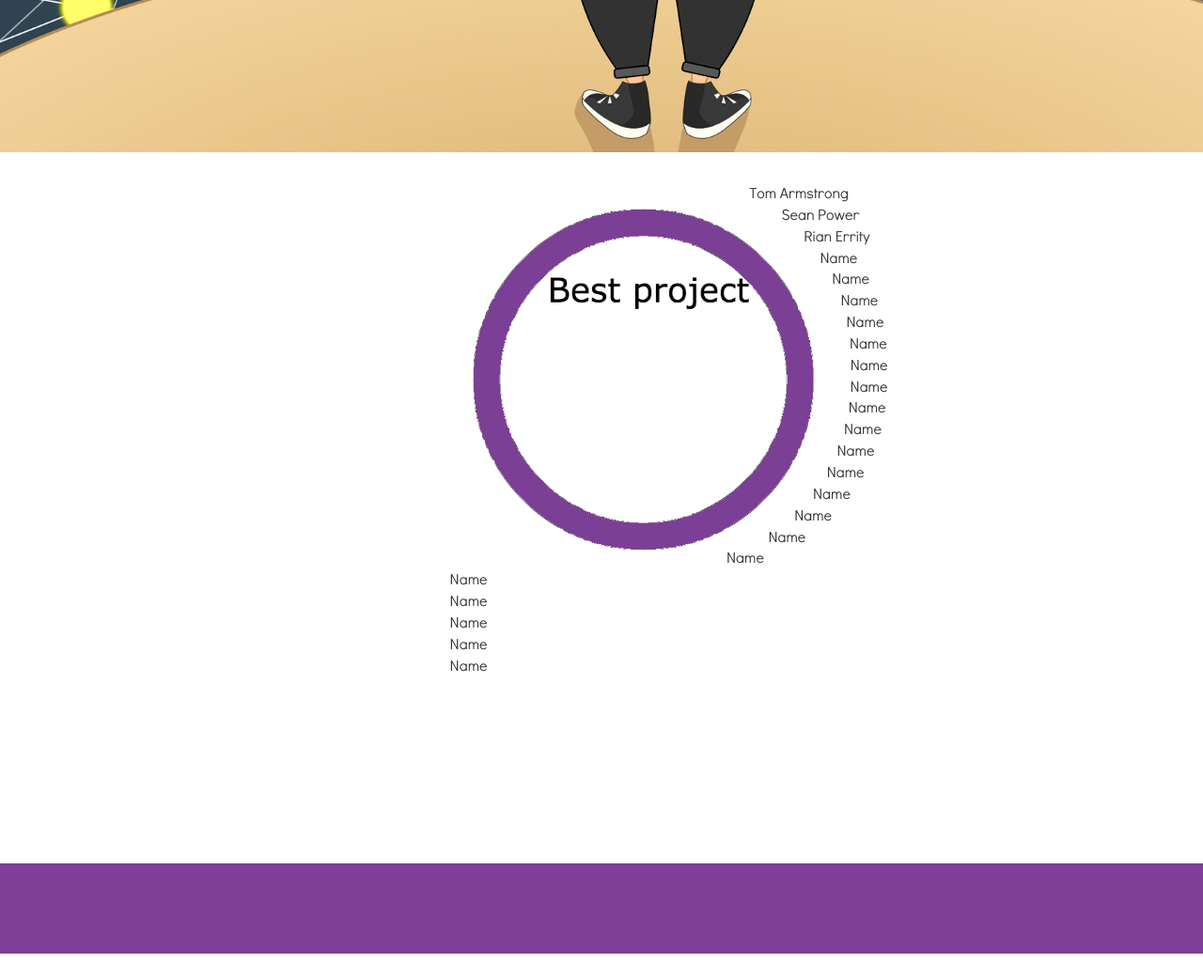
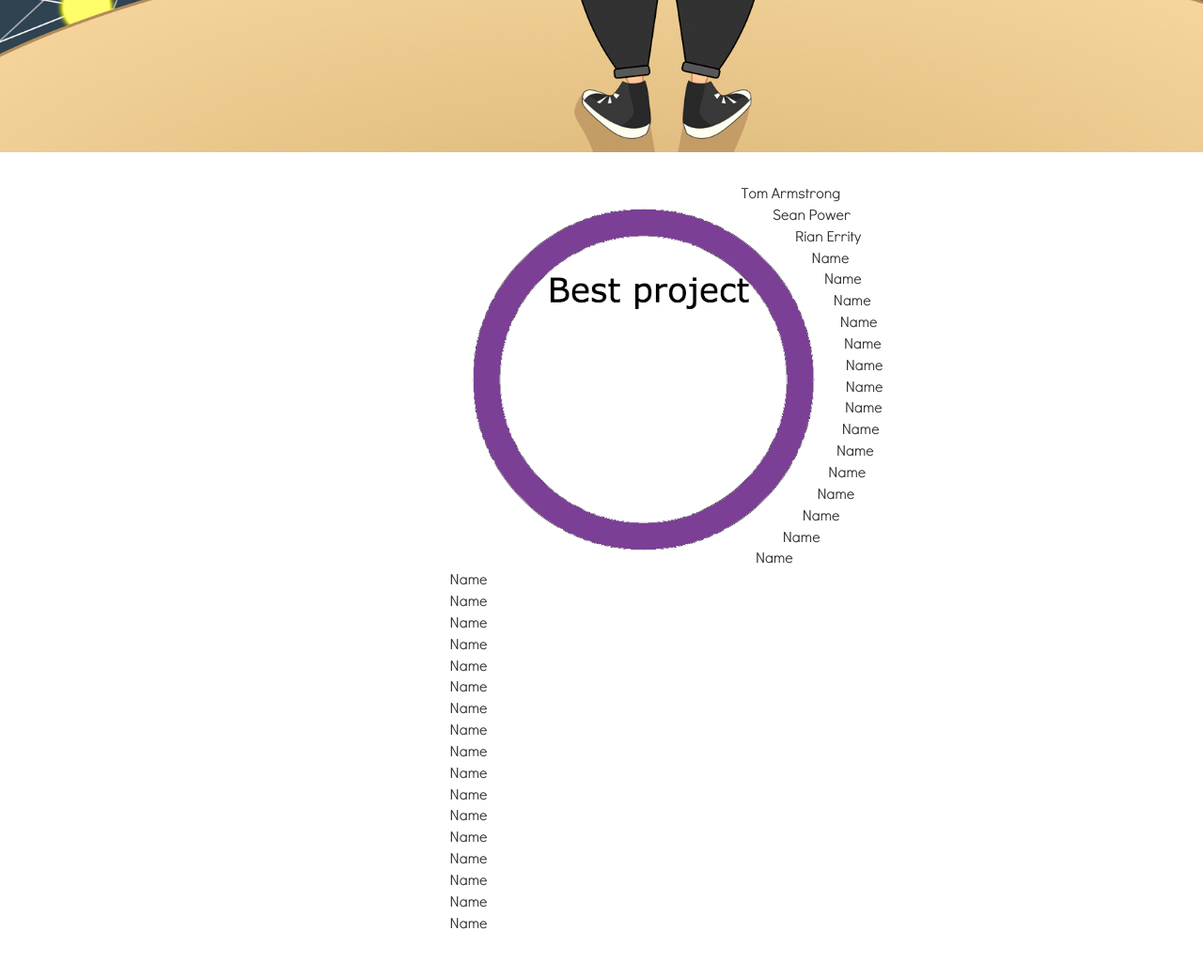
Before and after one commit to Sumotoad987/LPTC-Site, a PHP site: page /ninjas.html in a window 1280 px wide. Shown: the part 638-1679 px from the top of the page at 94% size. Run offline with PHP 8.4, Linux system fonts and the light colour scheme.

Commit message:
Got the circle to be better

```diff
--- a/css/style.css
+++ b/css/style.css
@@ -1760,7 +1760,7 @@ h2.imageTitle{
     float:left;
     border-radius: 50%;
     -webkit-shape-outside:circle();
-    shape-outside:circle();
+    shape-outside:circle(50% at 46% 52.5%);
 }
 .center-container{
     text-align:center;
--- a/ninjas.html
+++ b/ninjas.html
@@ -83,6 +83,18 @@ Smartphone Compatible web template, free webdesigns for Nokia, Samsung, LG, Sony
             <p>Name</p>
             <p>Name</p>
             <p>Name</p>
+            <p>Name</p>
+            <p>Name</p>
+            <p>Name</p>
+            <p>Name</p>
+            <p>Name</p>
+            <p>Name</p>
+            <p>Name</p>
+            <p>Name</p>
+            <p>Name</p>
+            <p>Name</p>
+            <p>Name</p>
+            <p>Name</p>
             </div>
 		</div>
 	</div>
```
